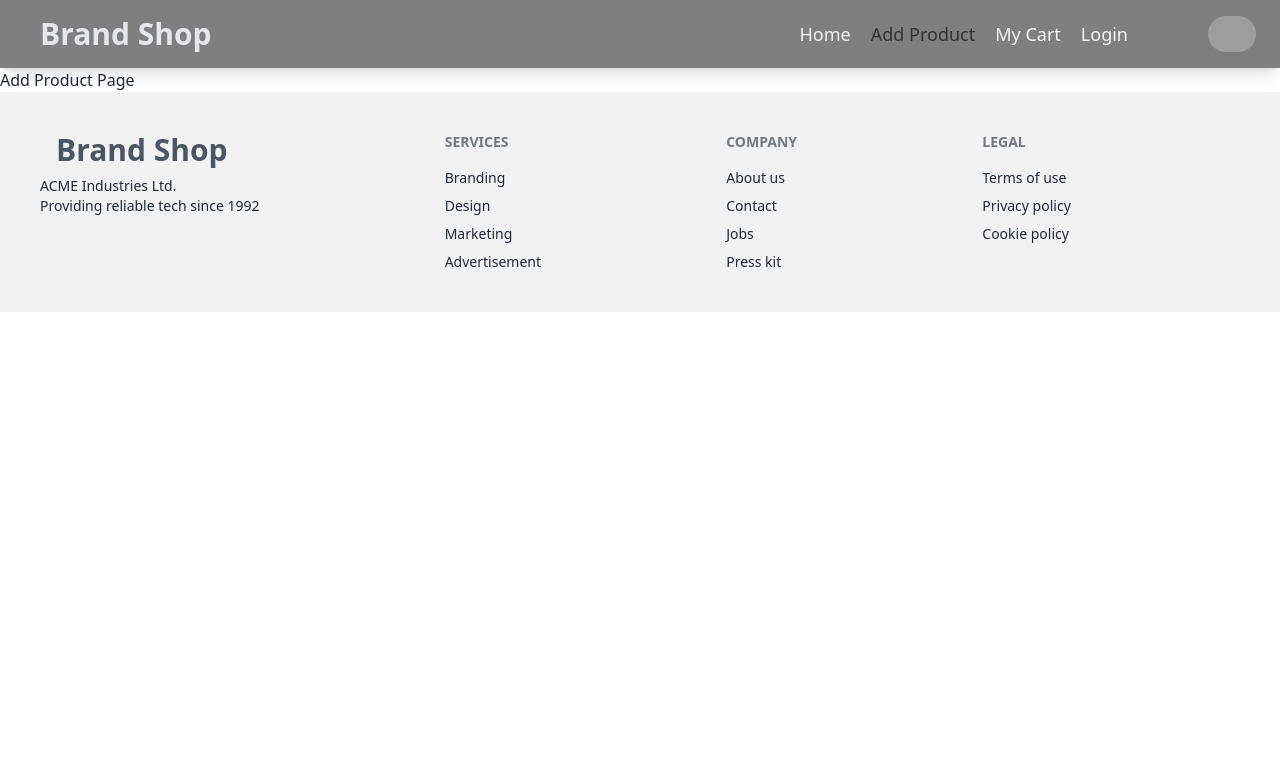
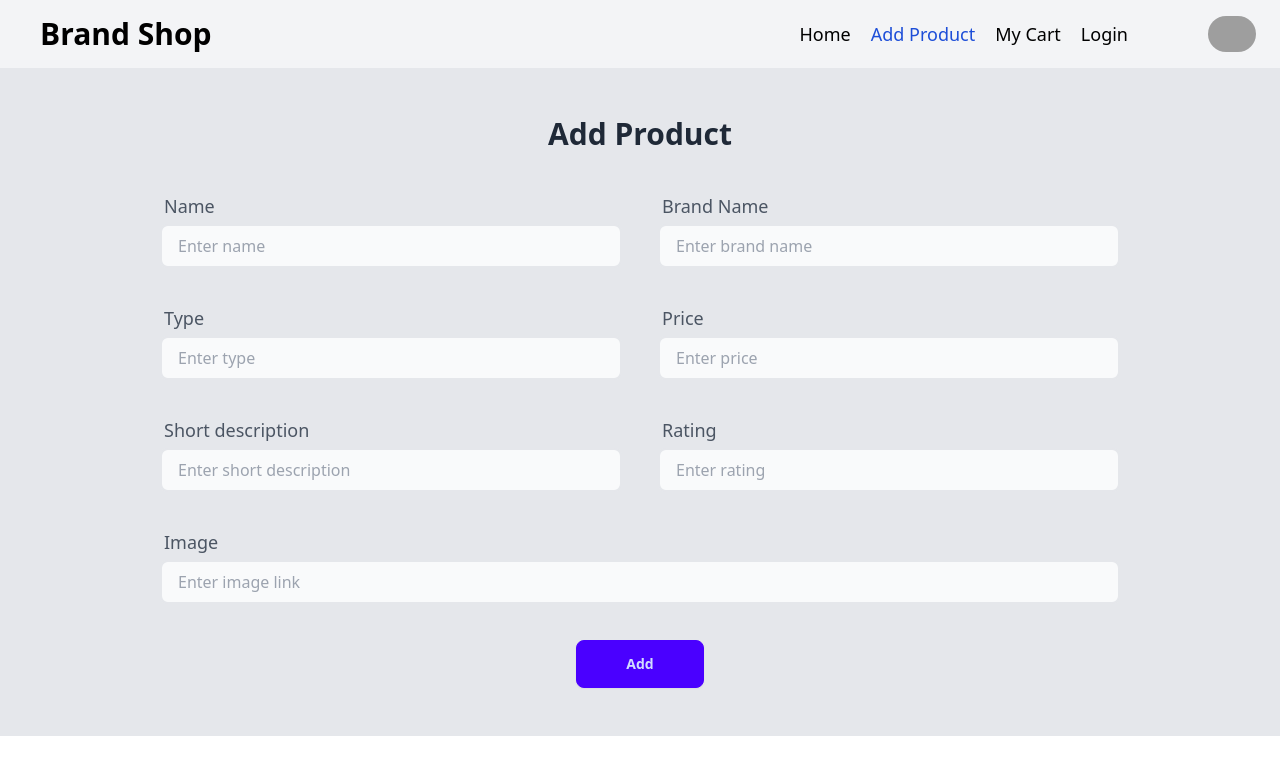
Before and after one commit to Abu-Al-Maruf/B8A10-brandShop-client-side, a React app: page /addProduct in a window 1280 px wide. Shown: the top 774 px of the page. Built offline with nearby package versions, Linux system fonts and the light colour scheme; grey boxes are pictures that could not be loaded; the HTML template or start-up script is replaced by a standard one.

Commit message:
banner and add product page complete

```diff
--- a/src/layout/MainLayout.jsx
+++ b/src/layout/MainLayout.jsx
@@ -1,14 +1,11 @@
 import { Outlet } from "react-router-dom";
 import Navbar from "../pages/shared/Navbar";
-import Footer from "../pages/shared/Footer";
-
 
 const MainLayout = () => {
   return (
     <div className="max-w-screen-2xl mx-auto">
       <Navbar></Navbar>
       <Outlet></Outlet>
-            <Footer></Footer>
     </div>
   );
 };
--- a/src/pages/AddProduct/AddProduct.jsx
+++ b/src/pages/AddProduct/AddProduct.jsx
@@ -1,10 +1,112 @@
+const AddProduct = () => {
+  const handleSubmit = (e) => {
+    e.preventDefault();
+    const form = e.target;
+    const name = form.name.value;
+    const brand = form.brand.value;
+    const type = form.type.value;
+    const price = form.price.value;
+    const desc = form.desc.value;
+    const rating = form.rating.value;
+    const image = form.image.value;
+    const user = { name, brand, type, price, desc, rating, image };
 
-const AddProduct = () => {
-    return (
-        <div>
-            Add Product Page
+    console.log(user);
+  };
+
+  return (
+    <section className="py-12 px-40 bg-gray-200 ">
+      <h1 className="text-center text-3xl pb-10 font-semibold">Add Product</h1>
+
+      <form
+        onSubmit={handleSubmit}
+        className="grid grid-cols-1 md:grid-cols-2 justify-center items-center gap-9"
+      >
+        <div className="flex flex-col justify-center items-start gap-1">
+          <label className="text-lg text-gray-600 pl-1" htmlFor="name">
+            Name
+          </label>
+          <input
+            className="bg-gray-50 w-full border-2 border-gray-200 rounded-lg  py-2 px-4 text-gray-700  focus:outline-none focus:bg-white focus:border-purple-500"
+            type="text"
+            id="name"
+            placeholder="Enter name"
+          />
         </div>
-    );
+
+        <div className="flex flex-col justify-center items-start gap-1">
+          <label className="text-lg text-gray-600 pl-1" htmlFor="brand">
+            Brand Name
+          </label>
+          <input
+            className="bg-gray-50 w-full border-2 border-gray-200 rounded-lg  py-2 px-4 text-gray-700  focus:outline-none focus:bg-white focus:border-purple-500"
+            type="text"
+            id="brand"
+            placeholder="Enter brand name"
+          />
+        </div>
+
+        <div className="flex flex-col justify-center items-start gap-1">
+          <label className="text-lg text-gray-600 pl-1" htmlFor="type">
+            Type
+          </label>
+          <input
+            className="bg-gray-50 w-full border-2 border-gray-200 rounded-lg  py-2 px-4 text-gray-700  focus:outline-none focus:bg-white focus:border-purple-500"
+            type="text"
+            id="type"
+            placeholder="Enter type"
+          />
+        </div>
+        <div className="flex flex-col justify-center items-start gap-1">
+          <label className="text-lg text-gray-600 pl-1" htmlFor="price">
+            Price
+          </label>
+          <input
+            className="bg-gray-50 w-full border-2 border-gray-200 rounded-lg  py-2 px-4 text-gray-700  focus:outline-none focus:bg-white focus:border-purple-500"
+            type="text"
+            id="price"
+            placeholder="Enter price"
+          />
+        </div>
+        <div className="flex flex-col justify-center items-start gap-1">
+          <label className="text-lg text-gray-600 pl-1" htmlFor="desc">
+            Short description
+          </label>
+          <input
+            className="bg-gray-50 w-full border-2 border-gray-200 rounded-lg  py-2 px-4 text-gray-700  focus:outline-none focus:bg-white focus:border-purple-500"
+            type="text"
+            id="desc"
+            placeholder="Enter short description"
+          />
+        </div>
+        <div className="flex flex-col justify-center items-start gap-1">
+          <label className="text-lg text-gray-600 pl-1" htmlFor="rating">
+            Rating
+          </label>
+          <input
+            className="bg-gray-50 w-full border-2 border-gray-200 rounded-lg  py-2 px-4 text-gray-700  focus:outline-none focus:bg-white focus:border-purple-500"
+            type="text"
+            id="rating"
+            placeholder="Enter rating"
+          />
+        </div>
+        <div className="flex flex-col justify-center items-start gap-1 col-span-2">
+          <label className="text-lg text-gray-600 pl-1" htmlFor="image">
+            Image
+          </label>
+          <input
+            className="bg-gray-50 w-full border-2 border-gray-200 rounded-lg  py-2 px-4 text-gray-700  focus:outline-none focus:bg-white focus:border-purple-500"
+            type="text"
+            id="image"
+            placeholder="Enter image link"
+          />
+        </div>
+        <div className="col-span-2 mx-auto">
+          <button className="btn btn-primary w-32">Add</button>
+        </div>
+      </form>
+    </section>
+  );
 };
 
 export default AddProduct;
--- a/src/pages/Home/Banner.jsx
+++ b/src/pages/Home/Banner.jsx
@@ -1,36 +1,24 @@
-import PropTypes from "prop-types";
-const Banner = ({ brands }) => {
+
+import banner from '../../assets/banner.jpeg';
+
+const Banner = () => {
   return (
-    <section className="bg-gray-100 py-8">
-      <div className="container mx-auto text-center w-full  lg:w-2/3 px-4 md:px-8">
-        <h1 className="text-2xl md:text-4xl font-bold mb-4">
-          Welcome to Our Brand Shop
-        </h1>
-        <p className="text-lg md:text-xl mb-8">
-          Discover Quality, Discover Excellence
-        </p>
-
-        <div className="grid grid-cols-2  sm:grid-cols-3  gap-6 mb-8">
-          {brands.map((brand) => (
-            <div
-              key={brand.id}
-              className="p-4 sm:p-6 md:p-10 bg-white rounded-lg shadow-md"
-            >
-              <img src={brand.image} className="h-16 mx-auto mb-2" />
-              <h2 className="text-lg font-semibold">{brand.name}</h2>
-            </div>
-          ))}
+    <div
+      className="hero h-screen max-h-[1000px]"
+      style={{
+        backgroundImage: `url(${banner})`,
+      }}
+    >
+      <div className="hero-overlay bg-opacity-60"></div>
+      <div className="hero-content text-center text-neutral-content">
+        <div className="max-w-2xl flex flex-col items-center">
+          <h1 className="mb-5 text-4xl font-bold">Discover Latest Technology and Electronics</h1>
+          <p className="mb-5  max-w-md">Explore our wide range of products from top brands like Apple, Samsung, Sony, Google, Intel, and more.</p>
+          <button className="btn btn-primary">Shop Now</button>
         </div>
-
-        <button className="bg-blue-600 text-white px-6 py-3 rounded-full text-lg md:text-xl hover:bg-blue-700">
-          Shop Now
-        </button>
       </div>
-    </section>
+    </div>
   );
 };
 
-Banner.propTypes = {
-  brands: PropTypes.array,
-};
 export default Banner;
--- /dev/null
+++ b/src/pages/Home/Brands.jsx
@@ -0,0 +1,34 @@
+import PropTypes from "prop-types";
+const Brands = ({ brands }) => {
+  return (
+    <section className="bg-gray-100 py-8">
+      <div className="container mx-auto text-center w-full  lg:w-2/3 px-4 md:px-8">
+        <h1 className="text-2xl md:text-4xl font-bold mb-4">
+          Welcome to Our Brand Shop
+        </h1>
+        <p className="text-lg  mb-8">
+          Discover best product
+        </p>
+
+        <div className="grid grid-cols-2  sm:grid-cols-3  gap-y-6 gap-x-10 mb-8">
+          {brands.map((brand) => (
+            <div
+              key={brand.id}
+              className="p-4 sm:p-6 md:p-10 bg-white rounded-lg shadow-md transform hover:scale-105 transition duration-300 ease-in-out cursor-pointer"
+            >
+              <img src={brand.image} className="h-16 mx-auto mb-2" />
+              <h2 className="text-lg font-semibold">{brand.name}</h2>
+            </div>
+          ))}
+        </div>
+
+
+      </div>
+    </section>
+  );
+};
+
+Brands.propTypes = {
+  brands: PropTypes.array,
+};
+export default Brands;
--- a/src/pages/Home/Home.jsx
+++ b/src/pages/Home/Home.jsx
@@ -1,15 +1,18 @@
 import { useLoaderData } from "react-router-dom";
+import Brands from "./Brands";
 import Banner from "./Banner";
-
+import Footer from "../shared/Footer";
 
 const Home = () => {
-    const brands = useLoaderData()
-    console.log(brands)
-    return (
-        <div>
-           <Banner brands={brands}></Banner>
-        </div>
-    );
+  const brands = useLoaderData();
+  console.log(brands);
+  return (
+    <div>
+      <Banner></Banner>
+      <Brands brands={brands}></Brands>
+      <Footer></Footer>
+    </div>
+  );
 };
 
 export default Home;
--- a/src/pages/shared/Navbar.jsx
+++ b/src/pages/shared/Navbar.jsx
@@ -11,7 +11,7 @@ const Navbar = () => {
         <NavLink
           to="/"
           className={({ isActive, isPending }) =>
-            isPending ? "pending" : isActive ? "text-black/60" : ""
+            isPending ? "pending" : isActive ? "text-blue-700" : ""
           }
         >
           Home
@@ -21,7 +21,7 @@ const Navbar = () => {
         <NavLink
           to="/addProduct"
           className={({ isActive, isPending }) =>
-            isPending ? "pending" : isActive ? "text-black/60" : ""
+            isPending ? "pending" : isActive ? "text-blue-700" : ""
           }
         >
           Add Product
@@ -31,7 +31,7 @@ const Navbar = () => {
         <NavLink
           to="/myCart"
           className={({ isActive, isPending }) =>
-            isPending ? "pending" : isActive ? "text-black/60" : ""
+            isPending ? "pending" : isActive ? "text-blue-700" : ""
           }
         >
           My Cart
@@ -41,7 +41,7 @@ const Navbar = () => {
         <NavLink
           to="/login"
           className={({ isActive, isPending }) =>
-            isPending ? "pending" : isActive ? "text-black/60" : ""
+            isPending ? "pending" : isActive ? "text-blue-700" : ""
           }
         >
           Login
@@ -50,14 +50,14 @@ const Navbar = () => {
     </>
   );
   return (
-    <nav className="bg-black/50 shadow-lg flex justify-between items-center py-4 px-6 ">
+    <nav className="bg-gray-100 text-black shadow-lg flex justify-between items-center py-4 px-6 ">
       <div className="flex justify-center items-center">
         <IoMenu
           onClick={() => setShowMenu(true)}
           className="text-5xl cursor-pointer sm:hidden"
         />
         <Link
-          className=" text-xl sm:text-2xl lg:text-3xl font-semibold text-gray-200 pl-4"
+          className=" text-xl sm:text-2xl lg:text-3xl font-semibold  pl-4"
           to={"/"}
         >
           Brand Shop
@@ -65,7 +65,7 @@ const Navbar = () => {
       </div>
       {/* mobile responsive menu  */}
       <div
-        className={`sm:hidden flex flex-col gap-6 bg-green-600 h-screen text-white  fixed left-0 top-0 p-10 transition-all z-50  ${
+        className={`sm:hidden flex flex-col gap-6 bg-green-600 h-screen  fixed left-0 top-0 p-10 transition-all z-50  ${
           showMenu ? "translate-x-0" : "-translate-x-full"
         }`}
       >
@@ -77,7 +77,7 @@ const Navbar = () => {
       </div>
       {/* mobile responsive menu  end */}
       <div className="flex items-center justify-between gap-20 ">
-        <ul className="sm:flex gap-5 text-lg text-gray-100 font-medium hidden">
+        <ul className="sm:flex gap-5 text-lg  font-medium hidden">
           {navLinks}
         </ul>
         <div>
```
Also changed, not shown: src/assets/banner.jpeg (added). Lines whose indentation alone changed are shown as unchanged.
